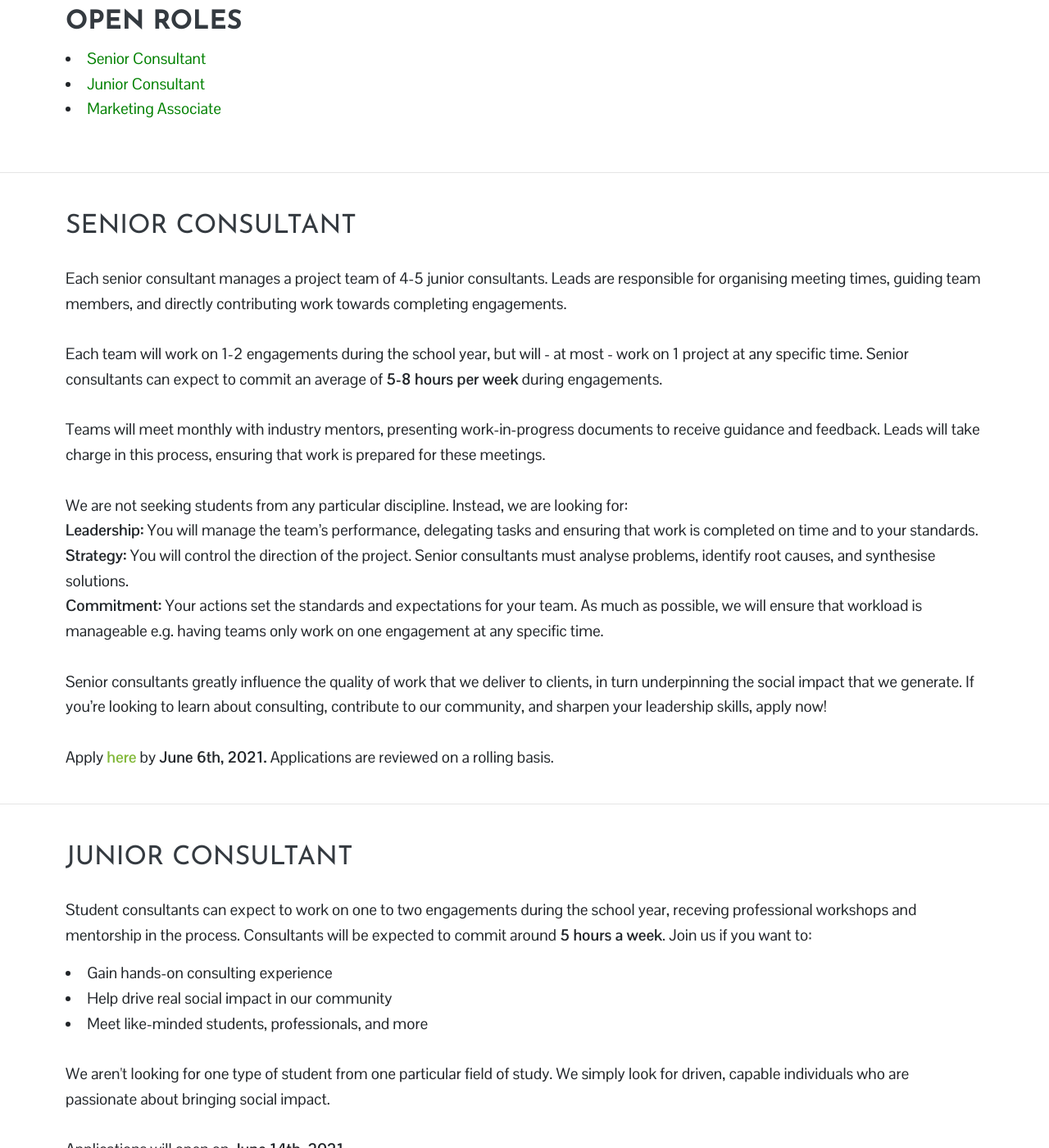
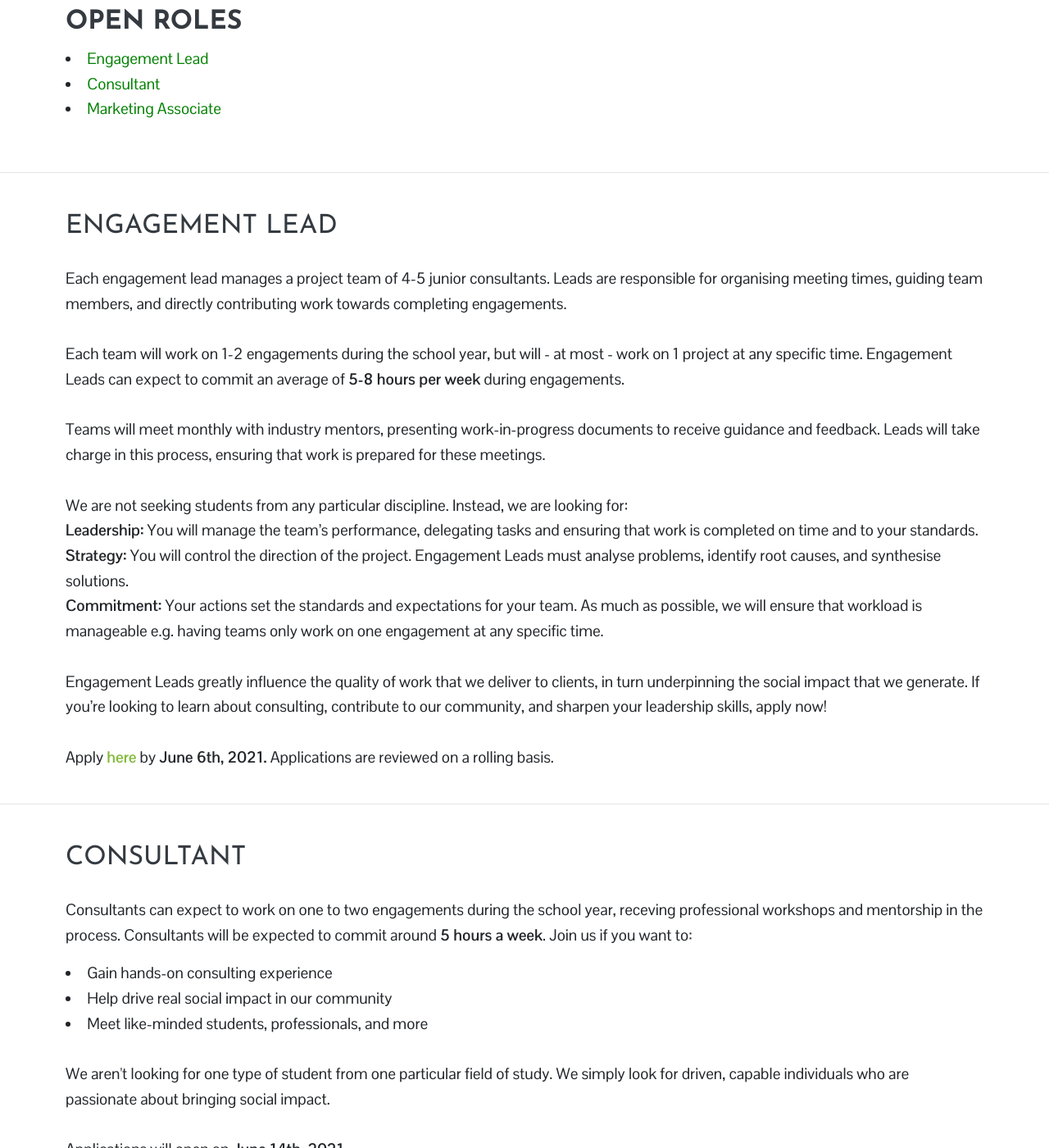
Before and after one commit to uoft180dc/site_2020, a Jekyll site: the page built from recruitment.html, in a window 1280 px wide and 1400 px high, scrolled down 470 px. Shown: the whole window at 82% size. Built offline with Jekyll 4.4.1, drawn with Linux system fonts in a browser that asks for light colours; nearby versions of some CDN libraries.

Commit message:
updated roles

```diff
--- a/recruitment.html
+++ b/recruitment.html
@@ -21,8 +21,8 @@ bodyClass: page-recruitment
   <h2 class="title-3 text-dark mb-1"><strong>OPEN ROLES</strong></h2>
   <div class="service-content mb-3">
     <!-- <p>We are not currently recruiting for any position; these role descriptions are for reference only. Applications will open up towards the end of the semester, so follow us on <a target="_blank" href="https://www.linkedin.com/company/18292790">LinkedIn</a> or <a target="_blank" href="https://www.facebook.com/180dctoronto">Facebook</a> to stay updated!</p> -->
-    <li><a href="#sr_cnsltnt">Senior Consultant</a></li>
-    <li><a href="#jr_cnsltnt">Junior Consultant</a></li>
+    <li><a href="#lead">Engagement Lead</a></li>
+    <li><a href="#consultant">Consultant</a></li>
     <li><a href="#mrkting_ass">Marketing Associate</a></li>
     <br>
   </div>
@@ -30,12 +30,12 @@ bodyClass: page-recruitment
 
 <hr>
 
-<div id = sr_cnsltnt class="container pt-3">
-  <h2 class="title-3 text-dark mb-3">SENIOR CONSULTANT</h2>
+<div id = lead class="container pt-3">
+  <h2 class="title-3 text-dark mb-3">ENGAGEMENT LEAD</h2>
   <div class="service-content mb-4">
-    <p>Each senior consultant manages a project team of 4-5 junior consultants. Leads are responsible for organising meeting times, guiding team members, and directly contributing work towards completing engagements.
+    <p>Each engagement lead manages a project team of 4-5 junior consultants. Leads are responsible for organising meeting times, guiding team members, and directly contributing work towards completing engagements.
     <br><br>
-    Each team will work on 1-2 engagements during the school year, but will - at most - work on 1 project at any specific time. Senior consultants can expect to commit an average of <strong>5-8 hours per week</strong> during engagements.
+    Each team will work on 1-2 engagements during the school year, but will - at most - work on 1 project at any specific time. Engagement Leads can expect to commit an average of <strong>5-8 hours per week</strong> during engagements.
     <br><br>
     Teams will meet monthly with industry mentors, presenting work-in-progress documents to receive guidance and feedback. Leads will take charge in this process, ensuring that work is prepared for these meetings.
     <br><br>
@@ -43,20 +43,20 @@ bodyClass: page-recruitment
     <br>
     <strong>Leadership:</strong> You will manage the team’s performance, delegating tasks and ensuring that work is completed on time and to your standards.
     <br>
-    <Strong>Strategy:</Strong> You will control the direction of the project. Senior consultants must analyse problems, identify root causes, and synthesise solutions.
+    <Strong>Strategy:</Strong> You will control the direction of the project. Engagement Leads must analyse problems, identify root causes, and synthesise solutions.
     <br>
     <Strong>Commitment:</Strong> Your actions set the standards and expectations for your team. As much as possible, we will ensure that workload is manageable e.g. having teams only work on one engagement at any specific time.
     <br><br>
-    Senior consultants greatly influence the quality of work that we deliver to clients, in turn underpinning the social impact that we generate. If you’re looking to learn about consulting, contribute to our community, and sharpen your leadership skills, apply now!
+    Engagement Leads greatly influence the quality of work that we deliver to clients, in turn underpinning the social impact that we generate. If you’re looking to learn about consulting, contribute to our community, and sharpen your leadership skills, apply now!
     <br><br>
     Apply <strong><a target="blank" href="https://forms.gle/3UPWP1aiTtsEPVu9A" >here</a></strong> by <strong>June 6th, 2021.</strong> Applications are reviewed on a rolling basis.</p>
   </div>
 </div>
 <hr>
-<div id = jr_cnsltnt class="container pt-3">
-  <h2 class="title-3 text-dark mb-3">JUNIOR CONSULTANT</h2>
+<div id = consultant class="container pt-3">
+  <h2 class="title-3 text-dark mb-3">CONSULTANT</h2>
   <div class="service-content mb-4">
-    <p>Student consultants can expect to work on one to two engagements during the school year, receving professional workshops and mentorship in the process. Consultants will be expected to commit around <strong>5 hours a week</strong>. Join us if you want to:</p>
+    <p>Consultants can expect to work on one to two engagements during the school year, receving professional workshops and mentorship in the process. Consultants will be expected to commit around <strong>5 hours a week</strong>. Join us if you want to:</p>
     <li>Gain hands-on consulting experience</li>
     <li>Help drive real social impact in our community</li>
     <li>Meet like-minded students, professionals, and more</li>
```
